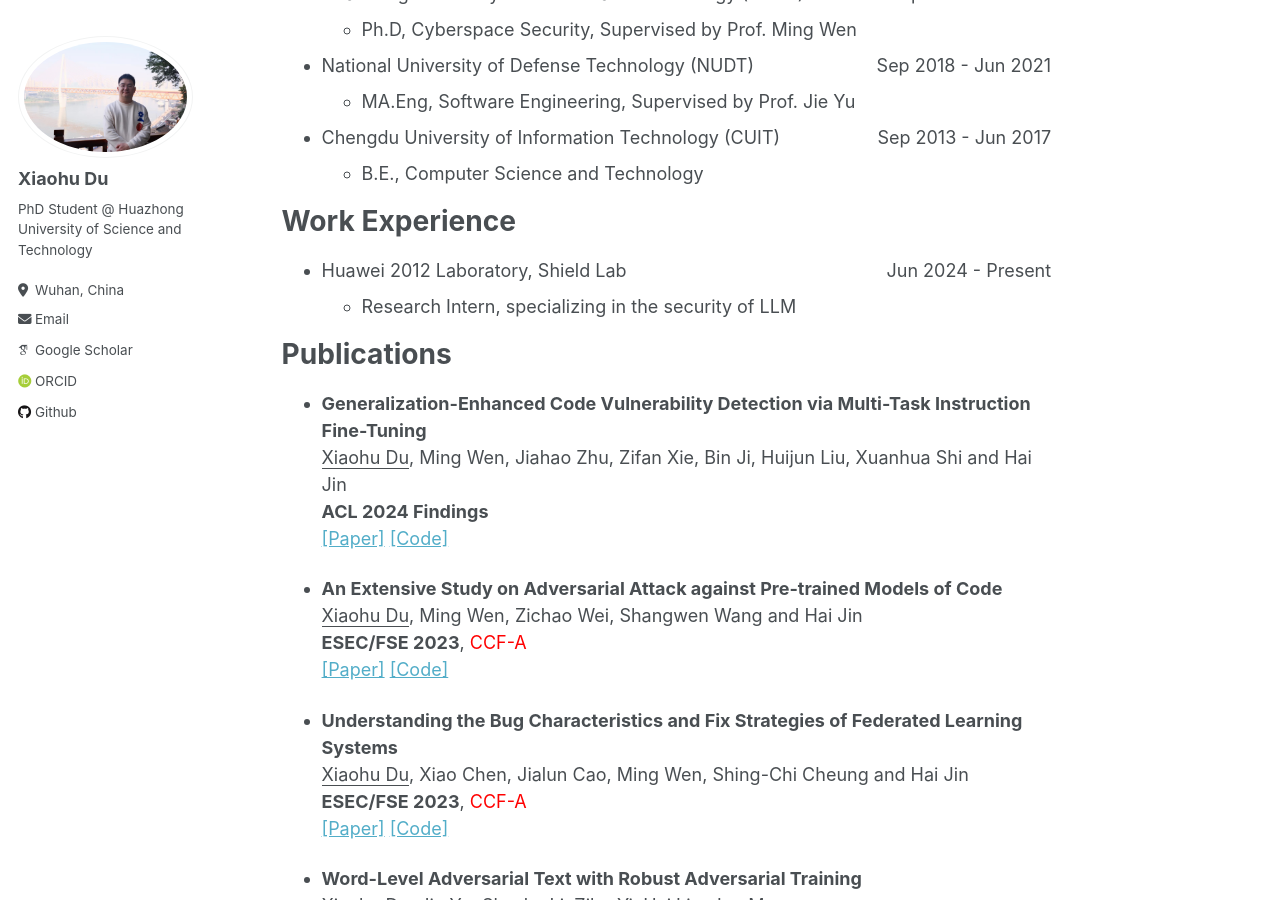
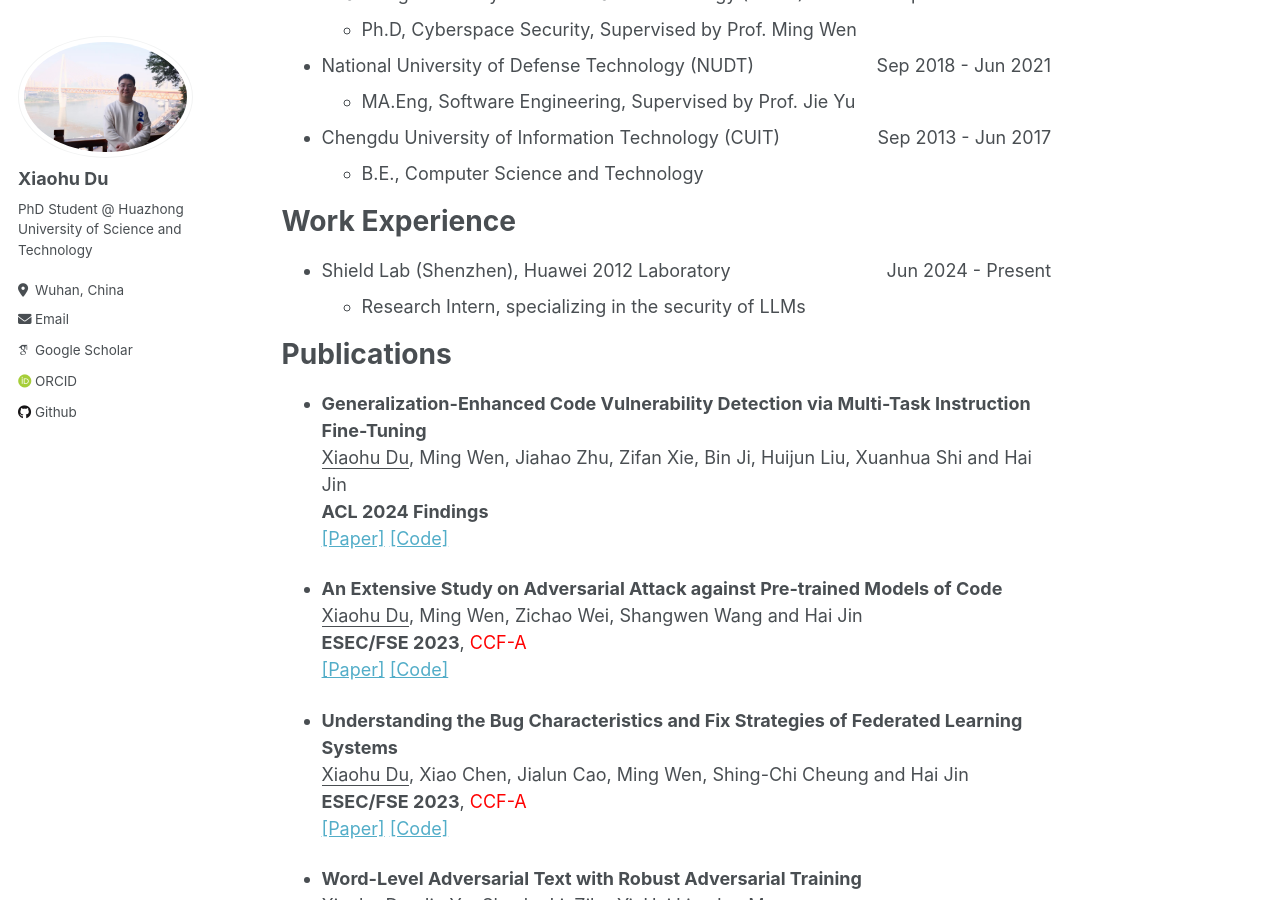
Before and after one commit to xhdu/xhdu.github.io, a Jekyll site: the page built from _pages/about.md, in a window 1280 px wide and 900 px high, scrolled down 676 px. Built offline with Jekyll 4.4.1, drawn with Linux system fonts in a browser that asks for light colours; some web fonts are replaced.

Commit message:
Update about.md

```diff
--- a/_pages/about.md
+++ b/_pages/about.md
@@ -29,8 +29,8 @@ Education
 
 Work Experience
 ======
-- Huawei 2012 Laboratory, Shield Lab <span style="float:right;">Jun 2024 - Present</span>
-  - Research Intern, specializing in the security of LLM
+- Shield Lab (Shenzhen), Huawei 2012 Laboratory  <span style="float:right;">Jun 2024 - Present</span>
+  - Research Intern, specializing in the security of LLMs
 
 Publications
 ======
```
